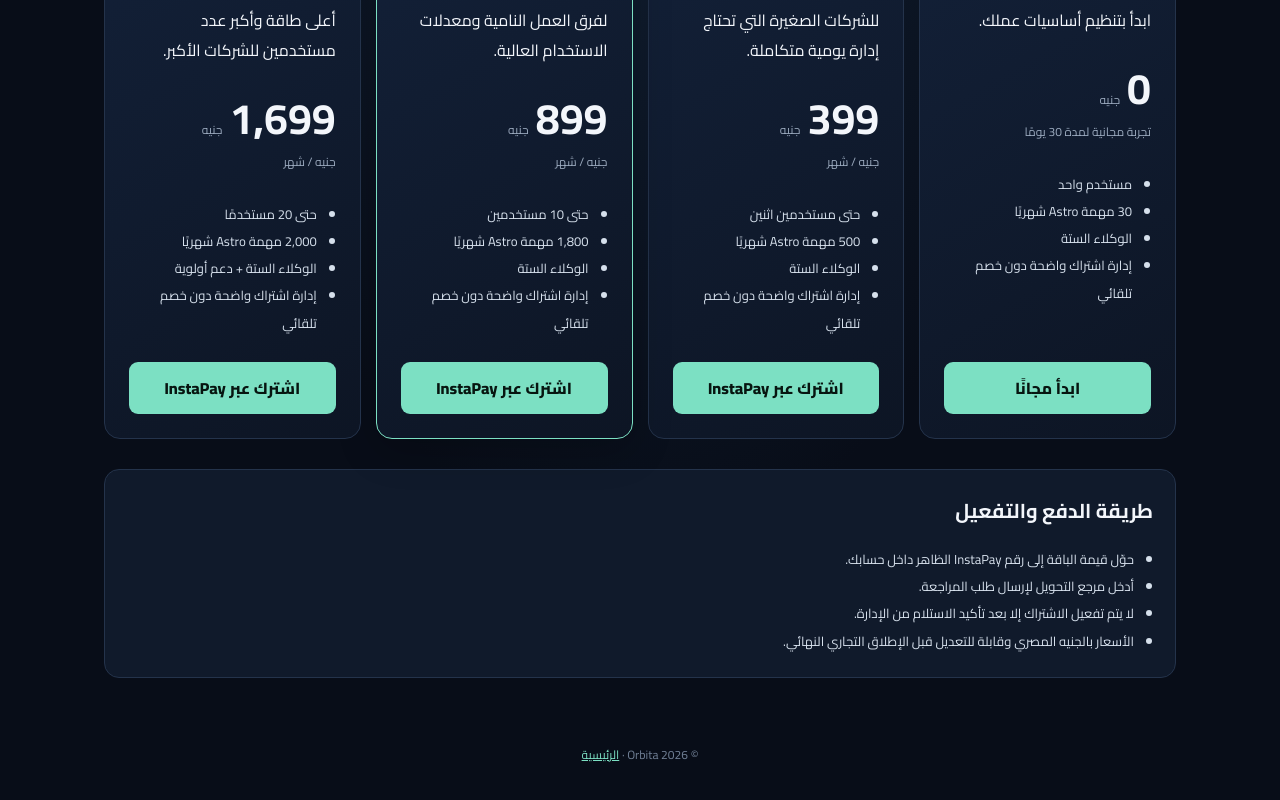
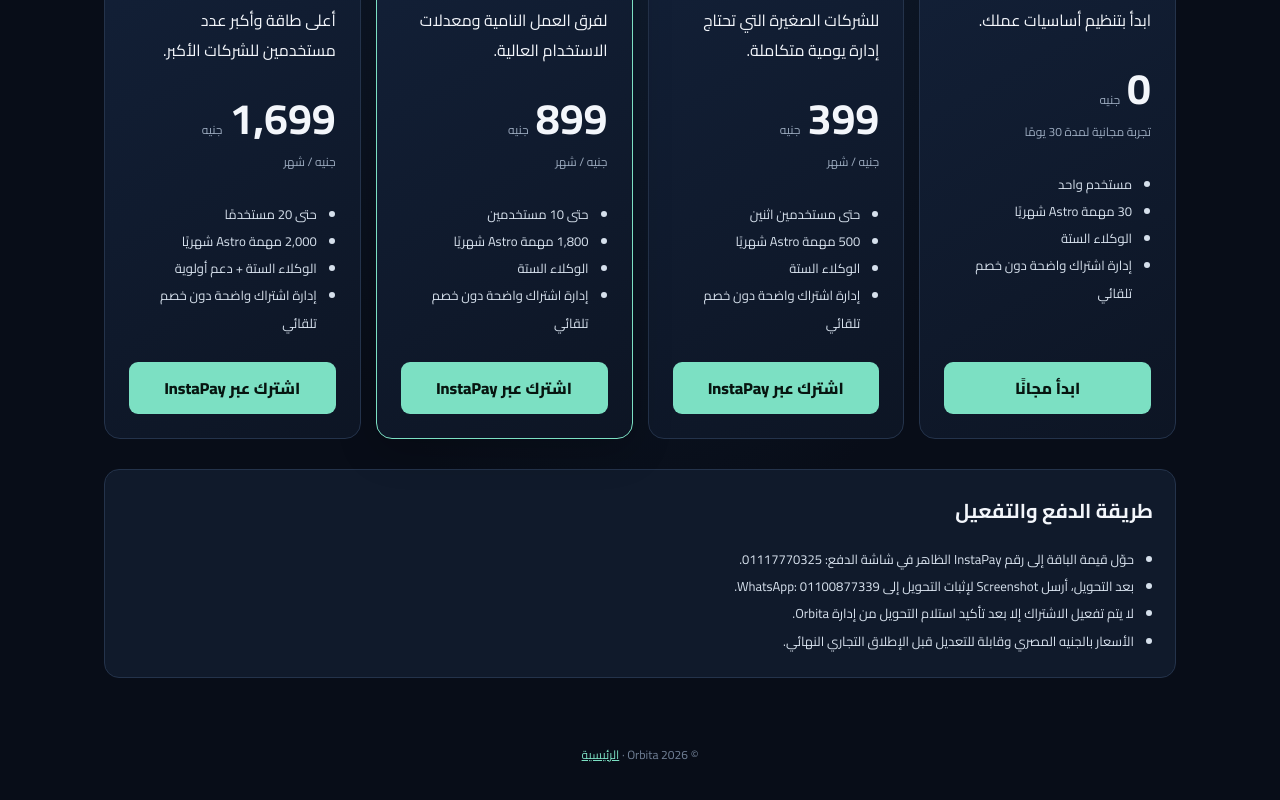
Before and after one commit to seifhaytham275-star/Orbita, a Next.js app: page /pricing in a window 1280 px wide. Shown: the part 577-1377 px from the top of the page. Built offline with nearby package versions, Linux system fonts and the light colour scheme.

Commit message:
Update public pricing payment instructions

```diff
--- a/src/app/pricing/page.tsx
+++ b/src/app/pricing/page.tsx
@@ -11,6 +11,6 @@ export default function PricingPage() {
     <header className="topbar"><Link className="brand" href="/"><span className="brand-mark">O</span><span>ORBITA</span></Link><nav className="pricing-nav"><Link href="/login">تسجيل الدخول</Link><Link href="/signup">إنشاء حساب</Link></nav></header>
     <section className="pricing-hero"><p className="eyebrow">SIMPLE EGP SUBSCRIPTIONS</p><h1>اختار الباقة المناسبة <span>لنمو شغلك.</span></h1><p>الدفع عبر InstaPay فقط، ومراجعة التحويل يدويًا. لا يوجد خصم تلقائي أو تجديد دون طلبك.</p></section>
     <section className="pricing-grid" aria-label="الباقات">{plans.map((p,i)=><article className={i===2?"plan-card plan-featured":"plan-card"} key={p.name}><span className="plan-tag">{i===0?"ابدأ مجانًا":i===1?"للبداية":i===2?"الأكثر توازنًا":"للشركات الأكبر"}</span><h2>{p.name}</h2><p>{p.description}</p><div className="plan-price"><strong>{p.price}</strong><span>جنيه</span></div><p className="annual-price">{p.period}</p><ul><li>{p.users}</li><li>{p.tasks}</li><li>{p.agents}</li><li>إدارة اشتراك واضحة دون خصم تلقائي</li></ul><Link className="primary plan-cta" href={i===0?"/signup":"/dashboard/billing"}>{i===0?"ابدأ مجانًا":"اشترك عبر InstaPay"}</Link></article>)}</section>
-    <section className="pricing-notes"><h2>طريقة الدفع والتفعيل</h2><ul><li>حوّل قيمة الباقة إلى رقم InstaPay الظاهر داخل حسابك.</li><li>أدخل مرجع التحويل لإرسال طلب المراجعة.</li><li>لا يتم تفعيل الاشتراك إلا بعد تأكيد الاستلام من الإدارة.</li><li>الأسعار بالجنيه المصري وقابلة للتعديل قبل الإطلاق التجاري النهائي.</li></ul></section><footer>© {new Date().getFullYear()} Orbita · <Link href="/">الرئيسية</Link></footer>
+    <section className="pricing-notes"><h2>طريقة الدفع والتفعيل</h2><ul><li>حوّل قيمة الباقة إلى رقم InstaPay الظاهر في شاشة الدفع: 01117770325.</li><li>بعد التحويل، أرسل Screenshot لإثبات التحويل إلى WhatsApp: 01100877339.</li><li>لا يتم تفعيل الاشتراك إلا بعد تأكيد استلام التحويل من إدارة Orbita.</li><li>الأسعار بالجنيه المصري وقابلة للتعديل قبل الإطلاق التجاري النهائي.</li></ul></section><footer>© {new Date().getFullYear()} Orbita · <Link href="/">الرئيسية</Link></footer>
   </main>;
 }
```
